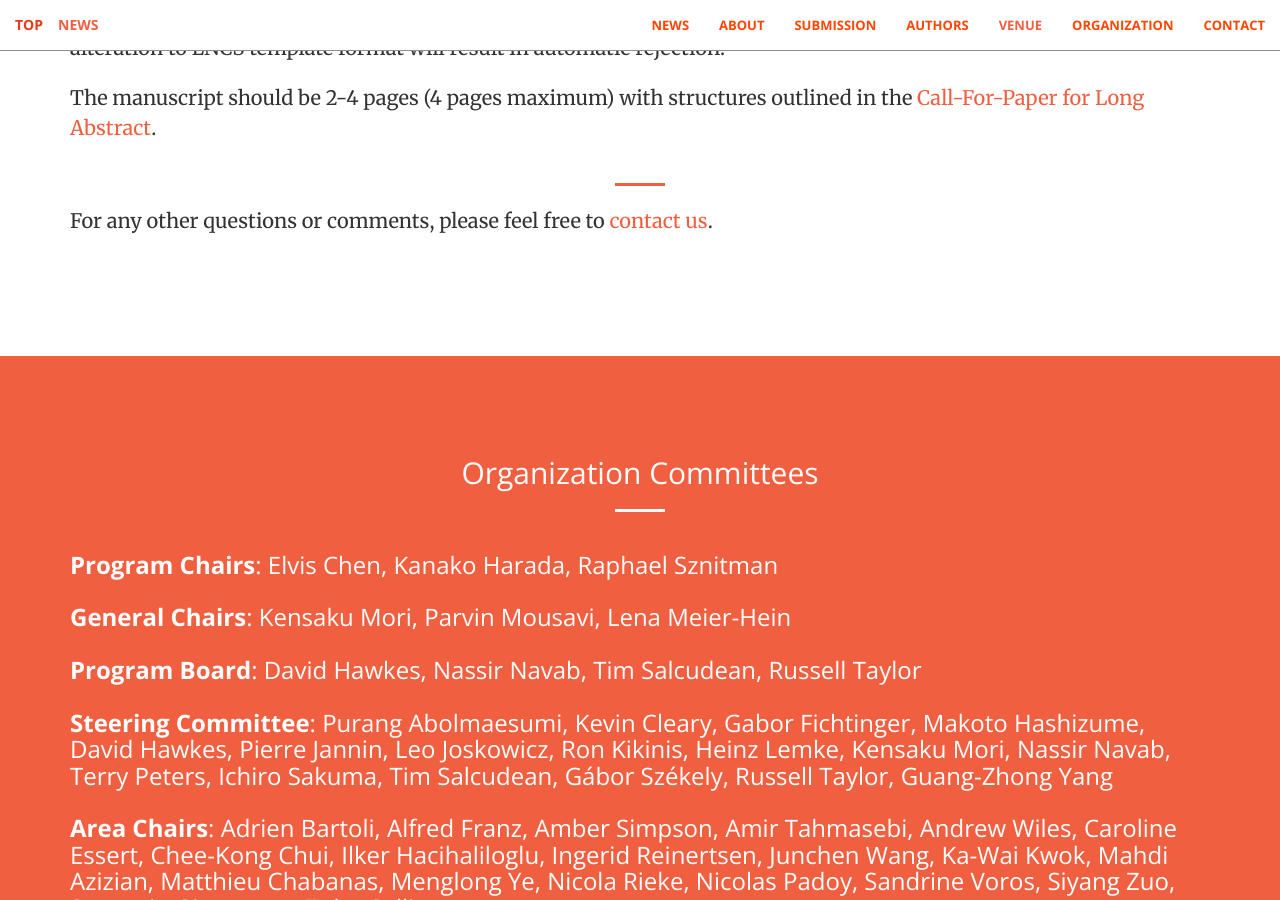
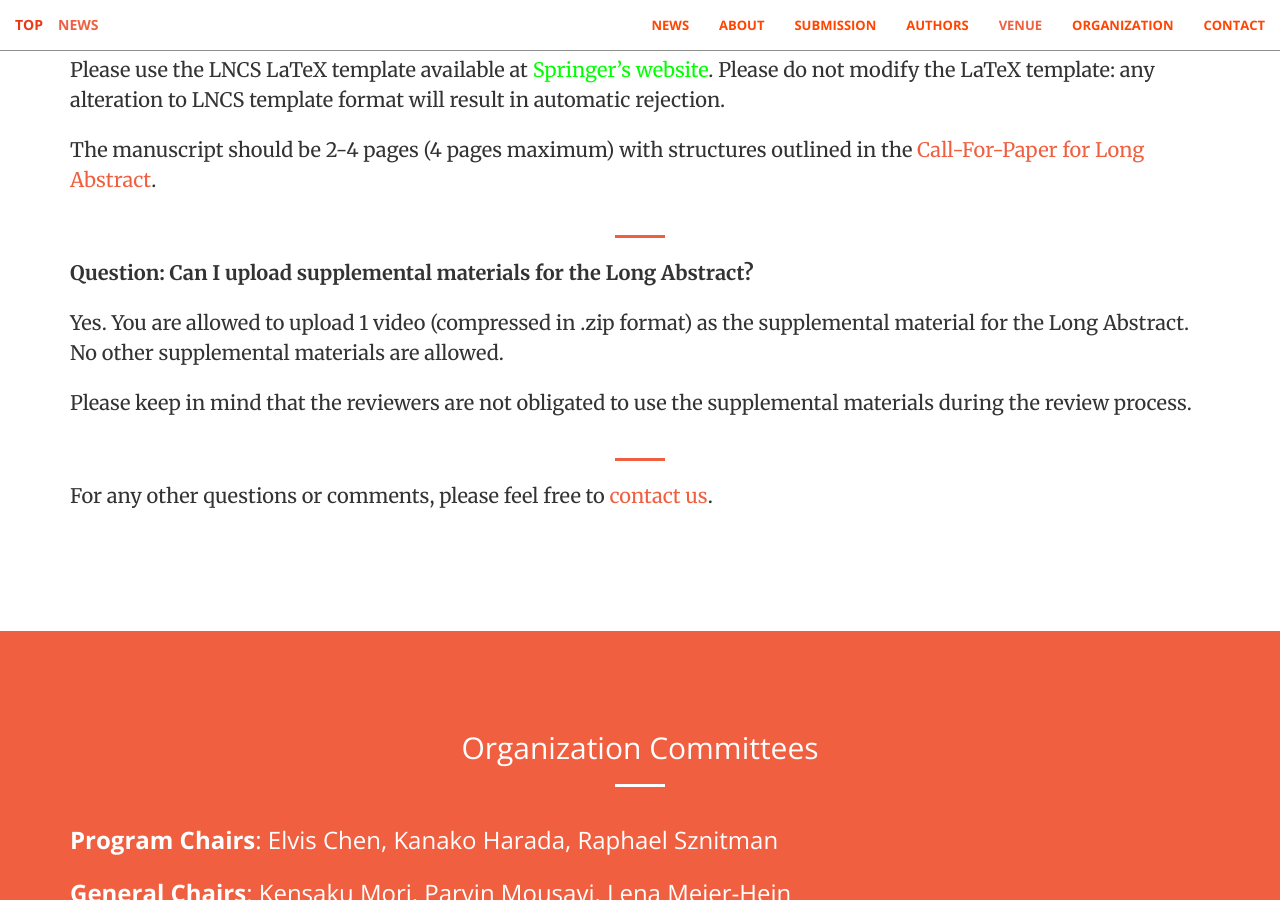
Before and after one commit to ipcai2021/ipcai2021.github.io, a Jekyll site: the page built from index.html, in a window 1280 px wide and 900 px high, scrolled down 15018 px. Built offline with Jekyll 4.4.1, drawn with Linux system fonts in a browser that asks for light colours; some of the changed text lies outside the part shown.

Commit message:
updates about Long Abstracts (supplemental materials)

```diff
--- a/_includes/CFPLA.html
+++ b/_includes/CFPLA.html
@@ -89,6 +89,7 @@
                         <li>Figures/Tables captions must be provided</li>
                         <li>No “short abstract” is needed</li>
                     </ul>
+                    <li>Each Long Abstract can be accompanied with a single <b>(1)</b> supplemental video. The supplemental video must be compressed and uploaded in <b>.ZIP</b> file format.</li>
                     <li>On the Microsoft CMT submission system ONLY, submit a 2000-character abstract detailing the nature of the work and why it should be considered for the Long Abstract category. This is for review purpose and is not to be included in the long abstract text.</li>
                 </ul></h3>
             </div>
--- a/_includes/LAFAQ.html
+++ b/_includes/LAFAQ.html
@@ -84,6 +84,16 @@
     <div class="container">
         <div class="row">
             <div class="col-lg-12">
+                <p><b>Question: Can I upload supplemental materials for the Long Abstract?</b></p>
+                <p>Yes. You are allowed to upload 1 video (compressed in .zip format) as the supplemental material for the Long Abstract. No other supplemental materials are allowed.</p>
+                <p>Please keep in mind that the reviewers are not obligated to use the supplemental materials during the review process.</p>
+            </div>
+        </div>
+    </div>
+    <hr class="primary">
+    <div class="container">
+        <div class="row">
+            <div class="col-lg-12">
                 <p>For any other questions or comments, please feel free to <a class="page-scroll" href="#contact">contact us</a>.</p>
             </div>
         </div>
```
